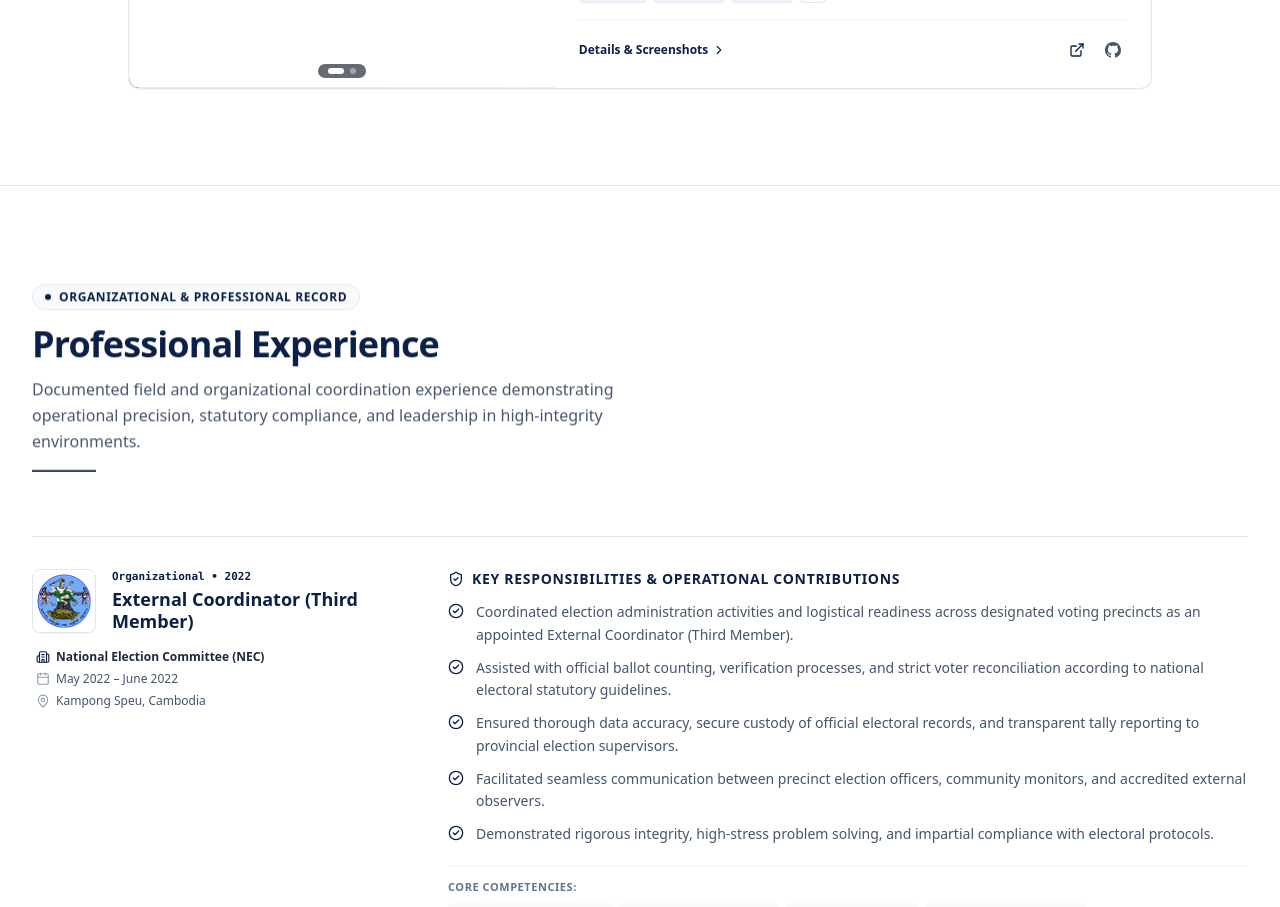
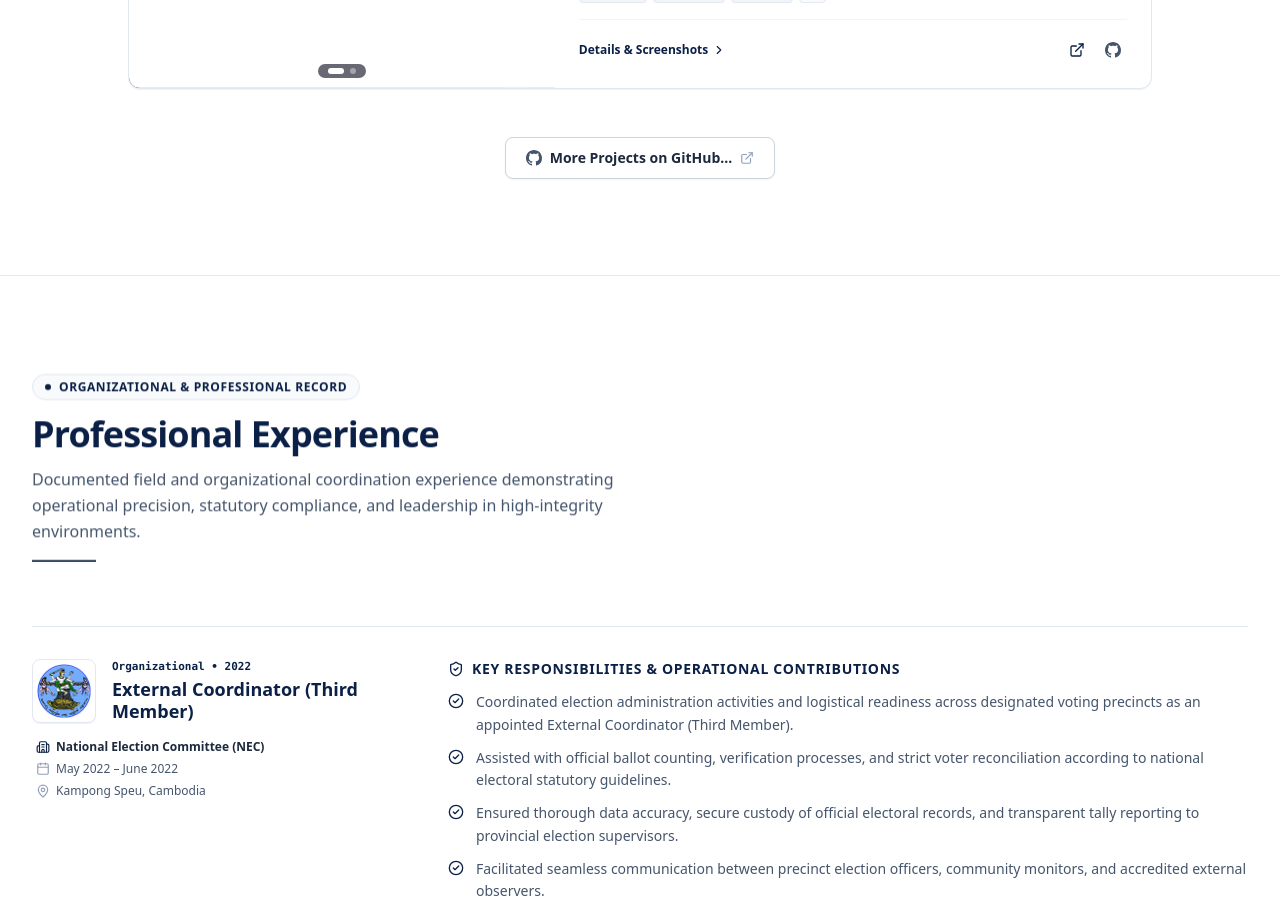
Before and after one commit to devitnang/Nang-Devit_MIS_Portfolio, a Next.js app: page / in a window 1280 px wide. Shown: the part 5840-6747 px from the top of the page. Built offline with nearby package versions, Linux system fonts and the light colour scheme.

Commit message:
feat(projects): add More Projects on GitHub link under projects section

```diff
--- a/src/components/sections/ProjectsSection.tsx
+++ b/src/components/sections/ProjectsSection.tsx
@@ -8,7 +8,8 @@ import { ProjectCard } from "@/components/ui/ProjectCard";
 import { SearchFilterToolbar, CategoryOption } from "@/components/ui/SearchFilterToolbar";
 import { projects } from "@/data/projectsData";
 import { Project } from "@/types";
-import { RotateCcw } from "lucide-react";
+import { RotateCcw, ExternalLink } from "lucide-react";
+import { GithubIcon } from "@/components/ui/Icons";
 
 export function ProjectsSection() {
   const [selectedCategory, setSelectedCategory] = useState<string>("All");
@@ -148,6 +149,20 @@ export function ProjectsSection() {
           </div>
         )}
 
+        {/* More Projects on GitHub Callout */}
+        <div className="mt-10 sm:mt-12 text-center">
+          <a
+            href="https://github.com/devitnang?tab=repositories"
+            target="_blank"
+            rel="noopener noreferrer"
+            className="group inline-flex items-center gap-2 px-5 py-2.5 rounded-lg border border-slate-300 dark:border-slate-700 bg-white dark:bg-slate-900 text-slate-800 dark:text-slate-200 text-xs sm:text-sm font-semibold hover:border-[#0B2046] dark:hover:border-blue-500 hover:text-[#0B2046] dark:hover:text-blue-400 hover:bg-slate-50 dark:hover:bg-slate-800/80 transition-all duration-200 shadow-xs hover:shadow-sm"
+          >
+            <GithubIcon className="w-4 h-4 text-slate-600 dark:text-slate-300 group-hover:text-[#0B2046] dark:group-hover:text-blue-400 transition-colors" />
+            <span>More Projects on GitHub...</span>
+            <ExternalLink className="w-3.5 h-3.5 text-slate-400 group-hover:text-[#0B2046] dark:group-hover:text-blue-400 group-hover:translate-x-0.5 transition-transform" />
+          </a>
+        </div>
+
         {/* Project Modal for Image Gallery & Full Details */}
         <ProjectModal
           project={activeModalProject}
```
